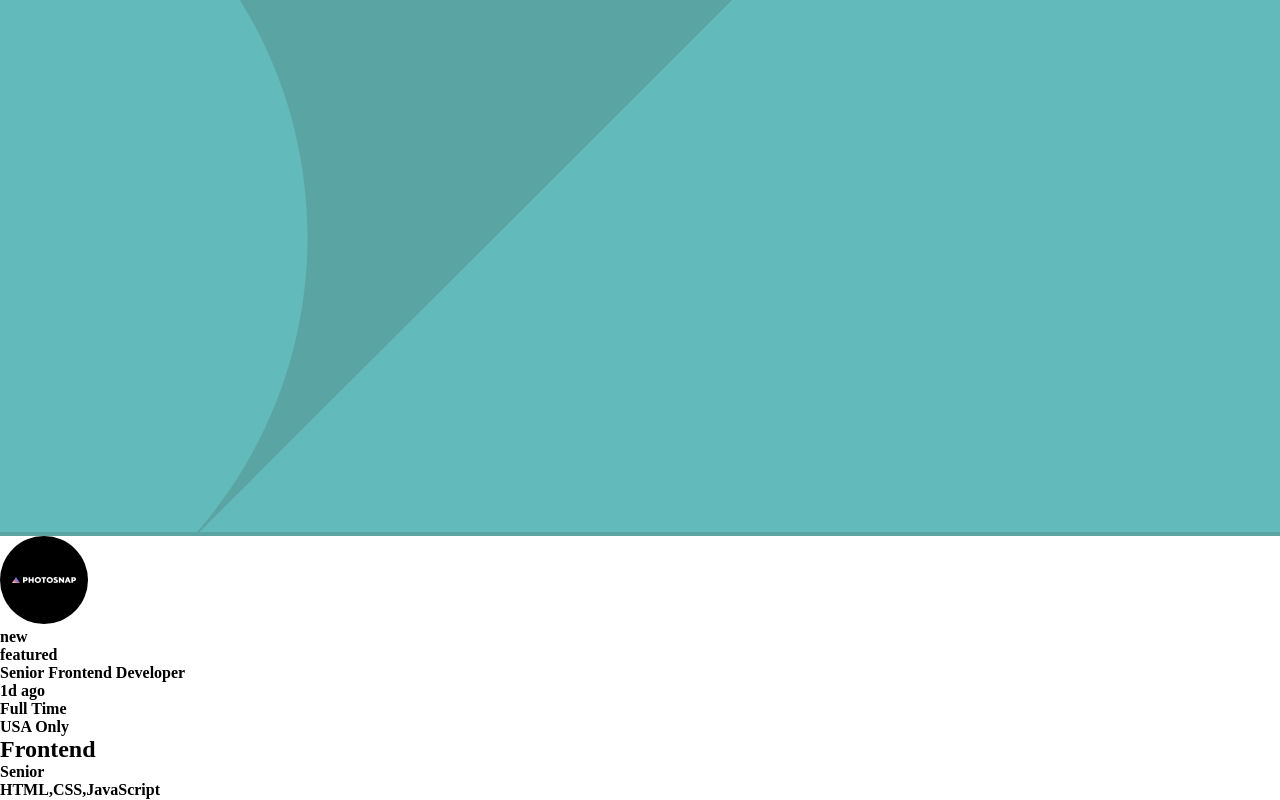
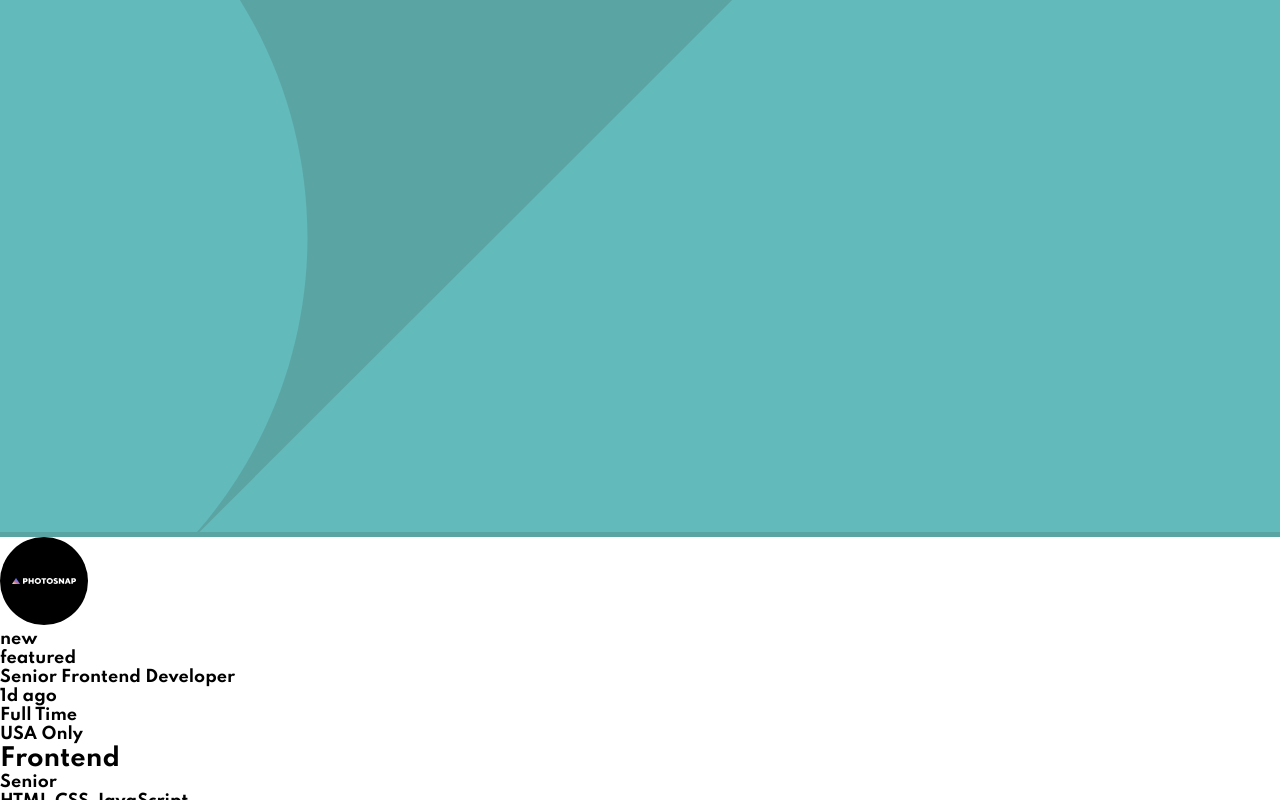
Before and after one commit to ChamuMutezva/static-job-listings, an Angular app: page / in a window 1280 px wide. Shown: the top 800 px of the page. Built offline with nearby package versions, Linux system fonts and the light colour scheme.

Commit message:
feat: google font spartan added

```diff
--- a/src/styles.css
+++ b/src/styles.css
@@ -1,4 +1,9 @@
 /* You can add global styles to this file, and also import other style files */
+@import url('https://fonts.googleapis.com/css?family=Spartan:400,500,700&display=swap');
+body {
+    font-family: 'Spartan', sans-serif;
+}
+
 * {
     padding: 0;
     margin: 0;
```
